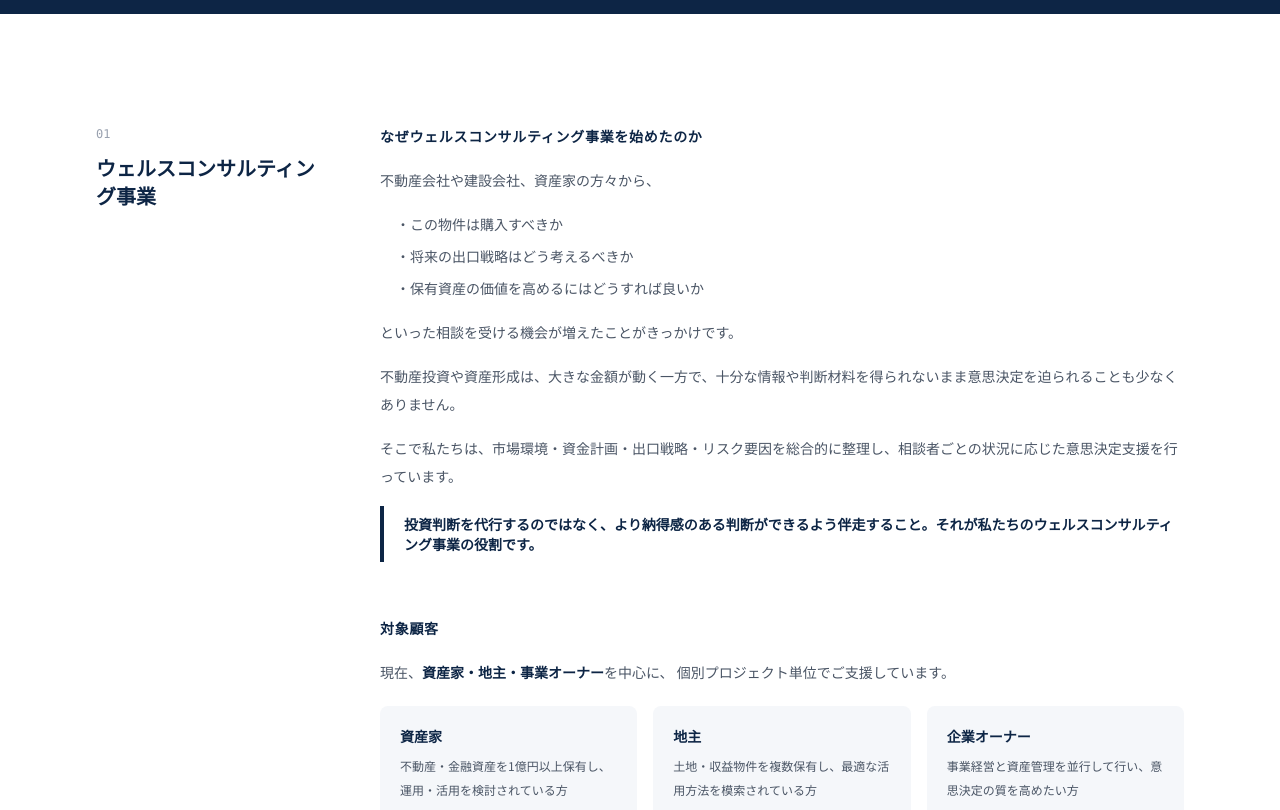
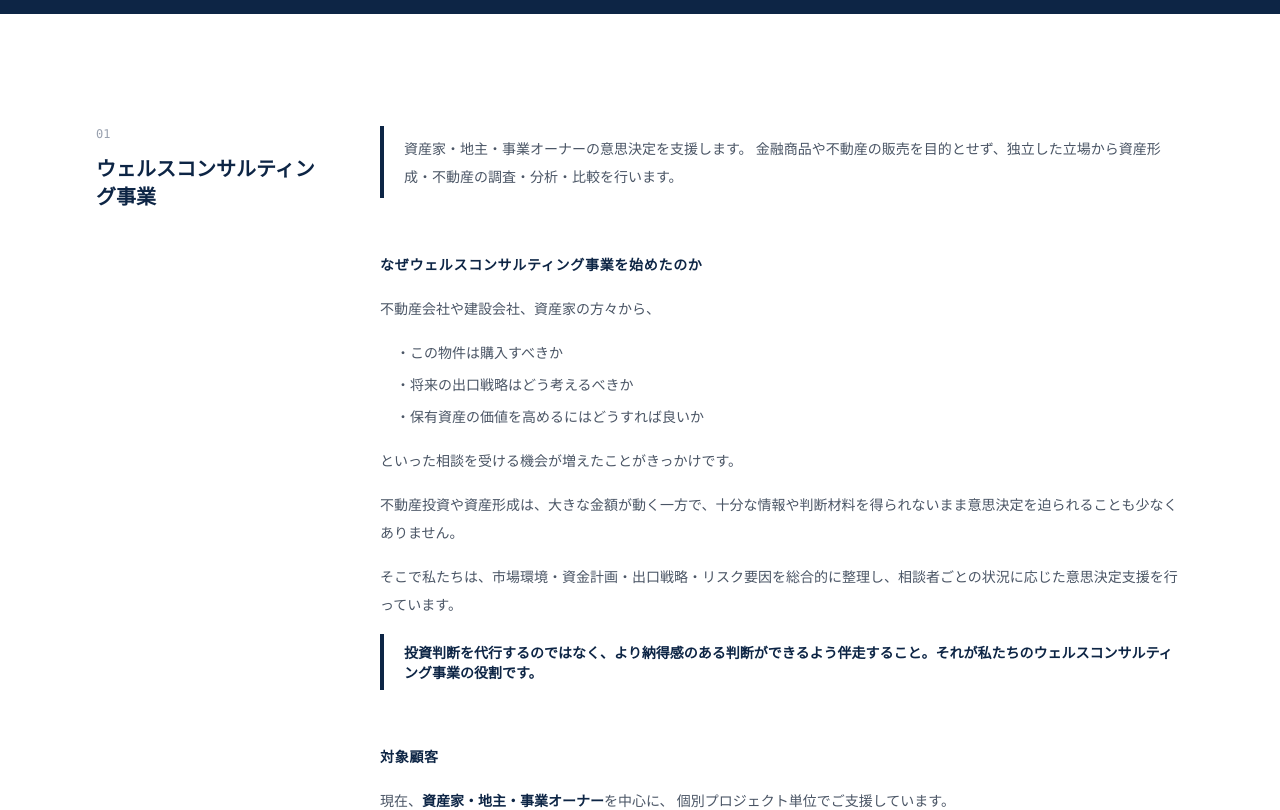
Before and after one commit to dokugakullc/dokugakulink-site, a Next.js app: page /business in a window 1280 px wide. Shown: the part 440-1250 px from the top of the page. Built offline with nearby package versions, Linux system fonts and the light colour scheme; no server answers.

Commit message:
Align business description with company profile

```diff
--- a/src/app/business/page.tsx
+++ b/src/app/business/page.tsx
@@ -35,6 +35,12 @@ export default function BusinessPage() {
               </h2>
             </div>
             <div className="md:col-span-3 space-y-14">
+              <div className="border-l-4 border-[#0d2545] pl-5 py-2">
+                <p className="text-sm text-gray-600 leading-loose">
+                  資産家・地主・事業オーナーの意思決定を支援します。
+                  金融商品や不動産の販売を目的とせず、独立した立場から資産形成・不動産の調査・分析・比較を行います。
+                </p>
+              </div>
 
               {/* なぜ始めたのか */}
               <div>
@@ -78,7 +84,7 @@ export default function BusinessPage() {
                 </p>
                 <div className="grid grid-cols-1 sm:grid-cols-3 gap-4">
                   {[
-                    { label: "資産家", body: "不動産・金融資産を1億円以上保有し、運用・活用を検討されている方" },
+                    { label: "資産家", body: "不動産・金融資産の運用・活用を検討されている方" },
                     { label: "地主", body: "土地・収益物件を複数保有し、最適な活用方法を模索されている方" },
                     { label: "企業オーナー", body: "事業経営と資産管理を並行して行い、意思決定の質を高めたい方" },
                   ].map(({ label, body }) => (
```
